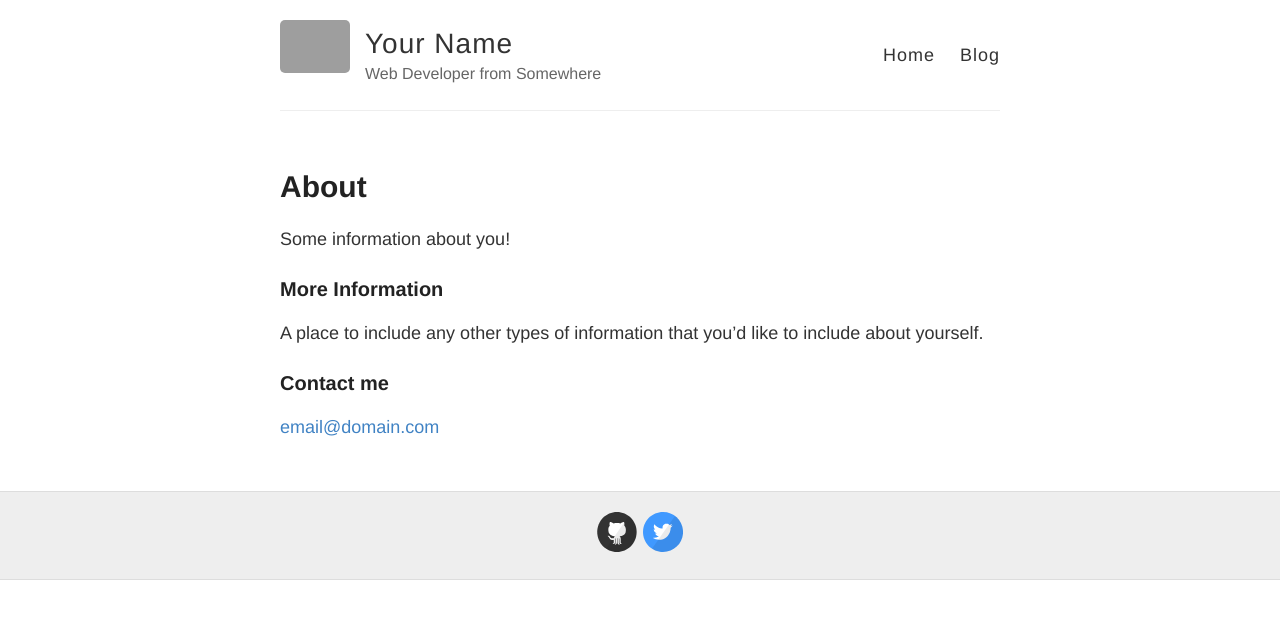
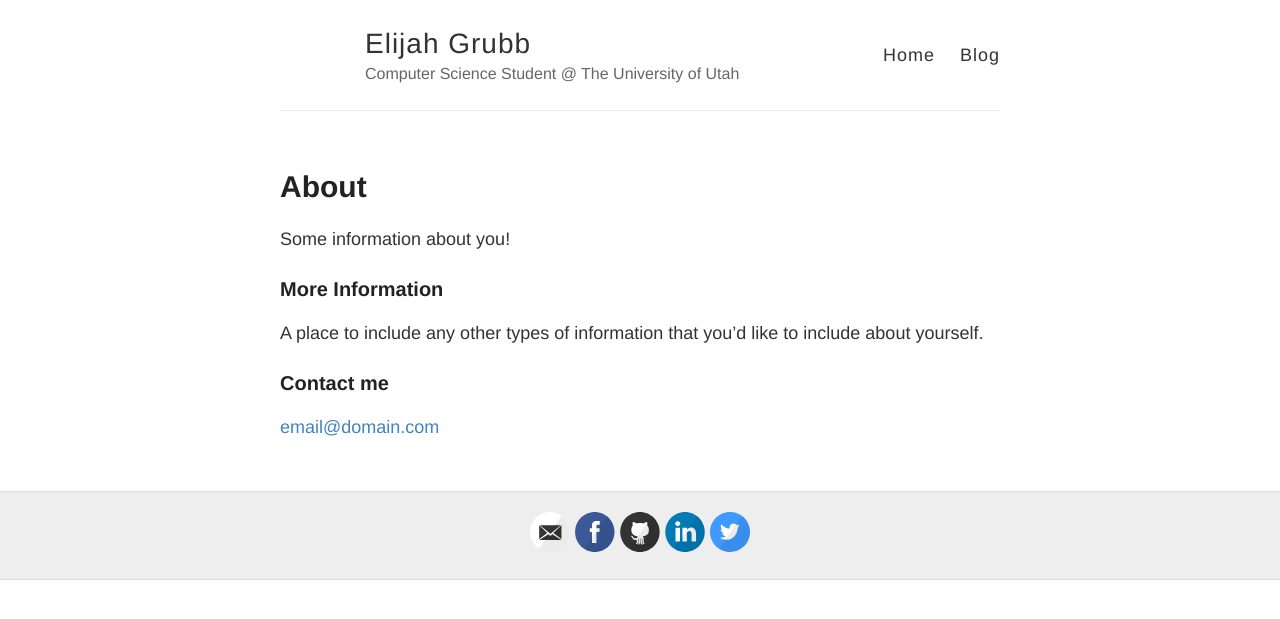
Before and after one commit to judgegrubb/judgegrubb.github.io, a Jekyll site: the page built from about.md, in a window 1280 px wide. Shown: the top 619 px of the page. Built offline with Jekyll 4.4.1, drawn with Linux system fonts in a browser that asks for light colours; Markdown is read by kramdown in place of the engine named in the settings; grey boxes are pictures that could not be loaded.

Commit message:
Update _config.yml

```diff
--- a/_config.yml
+++ b/_config.yml
@@ -3,13 +3,13 @@
 #
 
 # Name of your site (displayed in the header)
-name: Your Name
+name: Elijah Grubb
 
 # Short bio or description (displayed in the header)
-description: Web Developer from Somewhere
+description: Computer Science Student @ The University of Utah
 
 # URL of your avatar or profile pic (you could use your GitHub profile pic)
-avatar: https://raw.githubusercontent.com/barryclark/jekyll-now/master/images/jekyll-logo.png
+avatar:
 
 #
 # Flags below are optional
@@ -18,15 +18,15 @@ avatar: https://raw.githubusercontent.com/barryclark/jekyll-now/master/images/je
 # Includes an icon in the footer for each username you enter
 footer-links:
   dribbble:
-  email:
-  facebook:
+  email: elijah@elijahgrubb.com
+  facebook: ElijahLloydGrubb
   flickr:
-  github: barryclark/jekyll-now
+  github: judgegrubb
   instagram:
-  linkedin:
+  linkedin: elijahgrubb
   pinterest:
   rss: # just type anything here for a working RSS icon, make sure you set the "url" above!
-  twitter: jekyllrb
+  twitter: judgegrubb
   stackoverflow: # your stackoverflow profile, e.g. "users/50476/bart-kiers"
   youtube: # channel/<your_long_string> or user/<user-name>
   googleplus: # anything in your profile username that comes after plus.google.com/
@@ -41,7 +41,7 @@ google_analytics:
 
 # Your website URL (e.g. http://barryclark.github.io or http://www.barryclark.co)
 # Used for Sitemap.xml and your RSS feed
-url:
+url: http://www.elijahgrubb.com/blog
 
 # If you're hosting your site at a Project repository on GitHub pages
 # (http://yourusername.github.io/repository-name)
```
